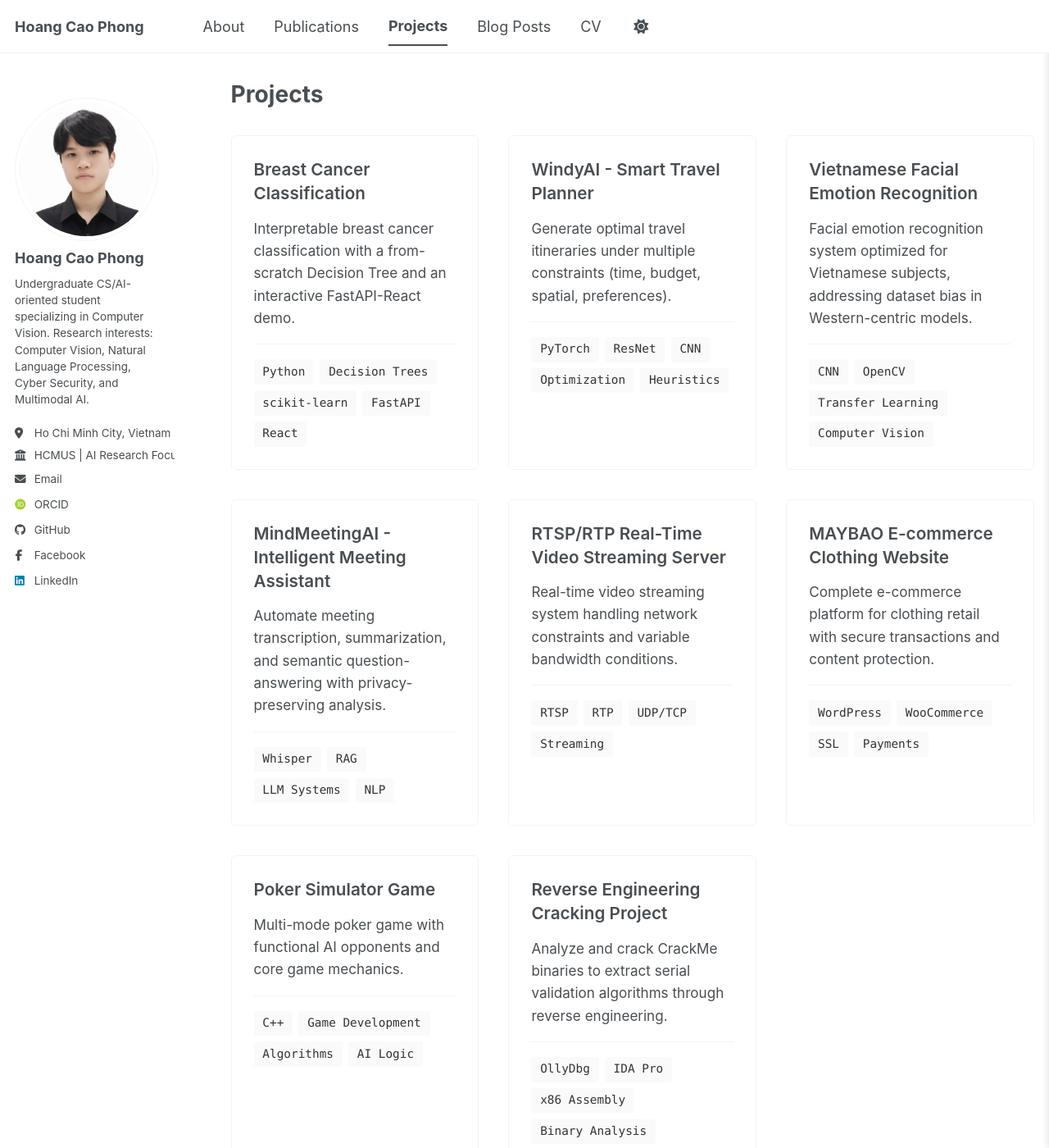
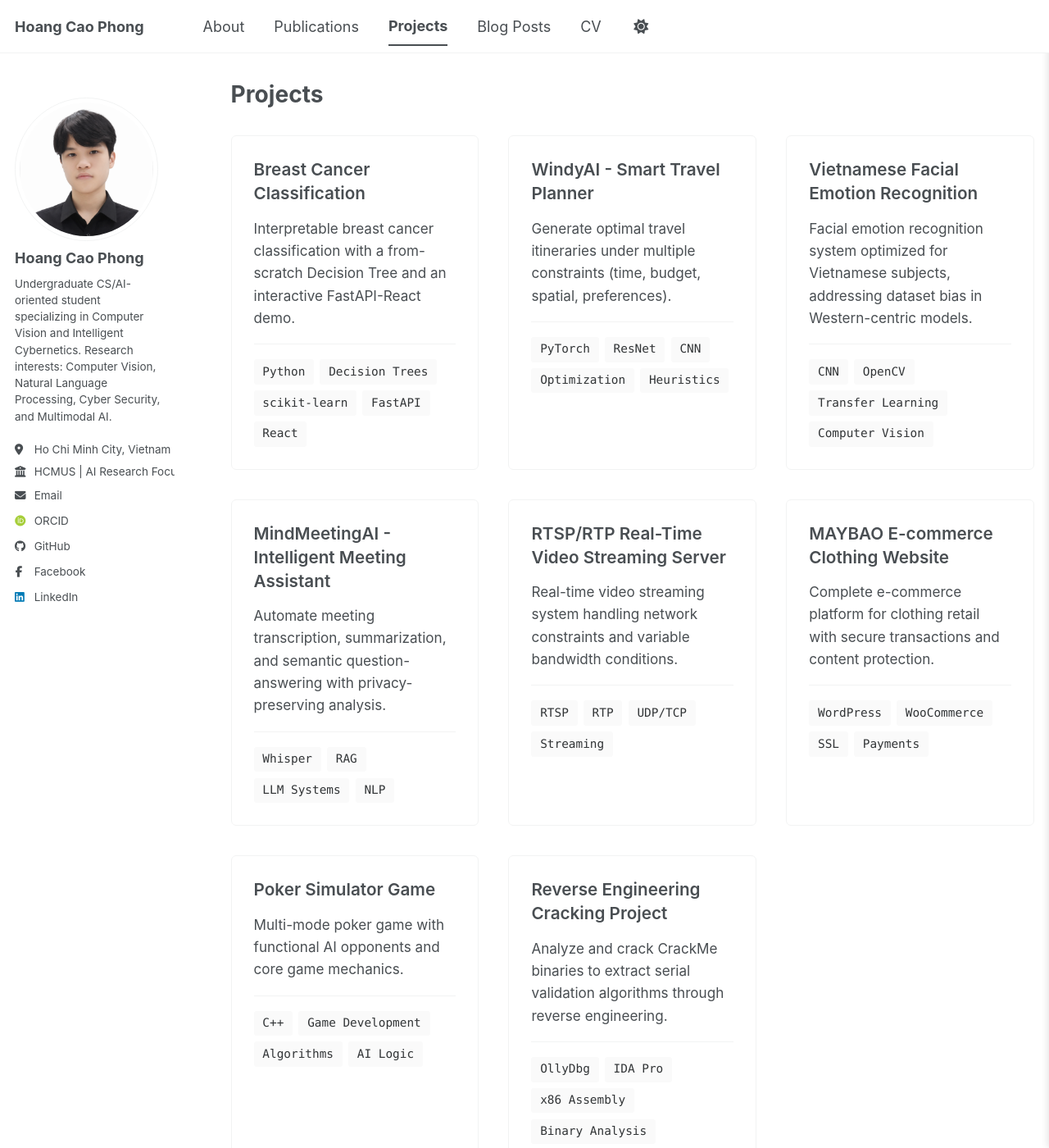
Before and after one commit to HoangCaoPhong/HoangCaoPhong.github.io, a Jekyll site: the page built from _pages/project.md, in a window 1280 px wide and 1400 px high. Shown: the whole window at 82% size. Built offline with Jekyll 4.4.1, drawn with Linux system fonts in a browser that asks for light colours; some web fonts are replaced; a script bundle is joined from its source files by our own code; library files that are not in the unit come from our copies; some of the changed lines change nothing that is shown.

Commit message:
update bio

```diff
--- a/_config.yml
+++ b/_config.yml
@@ -27,7 +27,7 @@ author:
   avatar: "/images/profile.png"
   name: "Hoang Cao Phong"
   pronouns: # example: "she/her"
-  bio: "Undergraduate CS/AI-oriented student specializing in Computer Vision. Research interests: Computer Vision, Natural Language Processing, Cyber Security, and Multimodal AI."
+  bio: "Undergraduate CS/AI-oriented student specializing in Computer Vision and Intelligent Cybernetics. Research interests: Computer Vision, Natural Language Processing, Cyber Security, and Multimodal AI."
   location: "Ho Chi Minh City, Vietnam"
   employer: "HCMUS | AI Research Focus"
   uri: # URL
--- a/_pages/project.md
+++ b/_pages/project.md
@@ -165,6 +165,10 @@ author_profile: true
     background: #1e5a6d;
   }
 
+  .sidebar-link[hidden] {
+    display: none;
+  }
+
   .sidebar-overlay {
     position: fixed;
     top: 0;
@@ -329,8 +333,8 @@ author_profile: true
   </div>
 
   <div class="sidebar-section">
-    <a href="#" id="sidebarGithubLink" class="sidebar-link" target="_blank">View on GitHub</a>
-    <a href="#" id="sidebarWebsiteLink" class="sidebar-link" target="_blank" hidden>Visit Website</a>
+    <a href="#" id="sidebarGithubLink" class="sidebar-link" target="_blank" rel="noopener noreferrer">View on GitHub</a>
+    <a href="#" id="sidebarWebsiteLink" class="sidebar-link" target="_blank" rel="noopener noreferrer" hidden>Visit Website</a>
   </div>
 </aside>
 
@@ -366,25 +370,25 @@ author_profile: true
       title: 'RTSP/RTP Real-Time Video Streaming Server',
       description: 'Real-time video streaming system handling network constraints and variable bandwidth. Implements RTSP state machine, RTP packet encoding, and adaptive frame buffering.',
       tech: ['RTSP', 'RTP', 'UDP/TCP', 'Network Protocols', 'Streaming', 'MJPEG'],
-      github: 'https://github.com'
+      github: null
     },
     maybao: {
       title: 'MAYBAO  E-commerce Clothing Website',
       description: 'Complete e-commerce platform for clothing retail with secure transactions and content protection. Features responsive design, SSL encryption, payment integration, and invisible watermarking.',
       tech: ['WordPress', 'WooCommerce', 'SSL', 'Payment Integration', 'Security'],
-      github: 'https://github.com'
+      github: null
     },
     poker: {
       title: 'Poker Simulator Game',
       description: 'Multi-mode poker game implementation with functional AI opponents and core game mechanics. Includes card shuffling algorithms, hand ranking logic, and AI decision-making.',
       tech: ['C++', 'Game Development', 'Algorithms', 'AI Logic', 'Git'],
-      github: 'https://github.com'
+      github: null
     },
     reverseng: {
       title: 'Reverse Engineering  Cracking Project',
       description: 'Binary analysis and CrackMe disassembly to extract serial validation algorithms. Includes static analysis, x86 assembly reconstruction, and keygen tool development.',
       tech: ['OllyDbg', 'IDA Pro', 'x86 Assembly', 'Binary Analysis', 'C++'],
-      github: 'https://github.com'
+      github: null
     }
   };
 
@@ -417,8 +421,13 @@ author_profile: true
           .map(tech => `<span class="tech-tag">${tech}</span>`)
           .join('');
 
-        // Update GitHub link
-        sidebarGithubLink.href = project.github;
+        // Show a repository link only when a real project URL is available
+        if (project.github) {
+          sidebarGithubLink.href = project.github;
+          sidebarGithubLink.hidden = false;
+        } else {
+          sidebarGithubLink.hidden = true;
+        }
 
         // Show a live demo link when the project provides one
         if (project.website) {
```
Also changed, not shown: _pages/about.md (line endings or trailing spaces), _pages/cv.md (line endings or trailing spaces), 1 other file.
